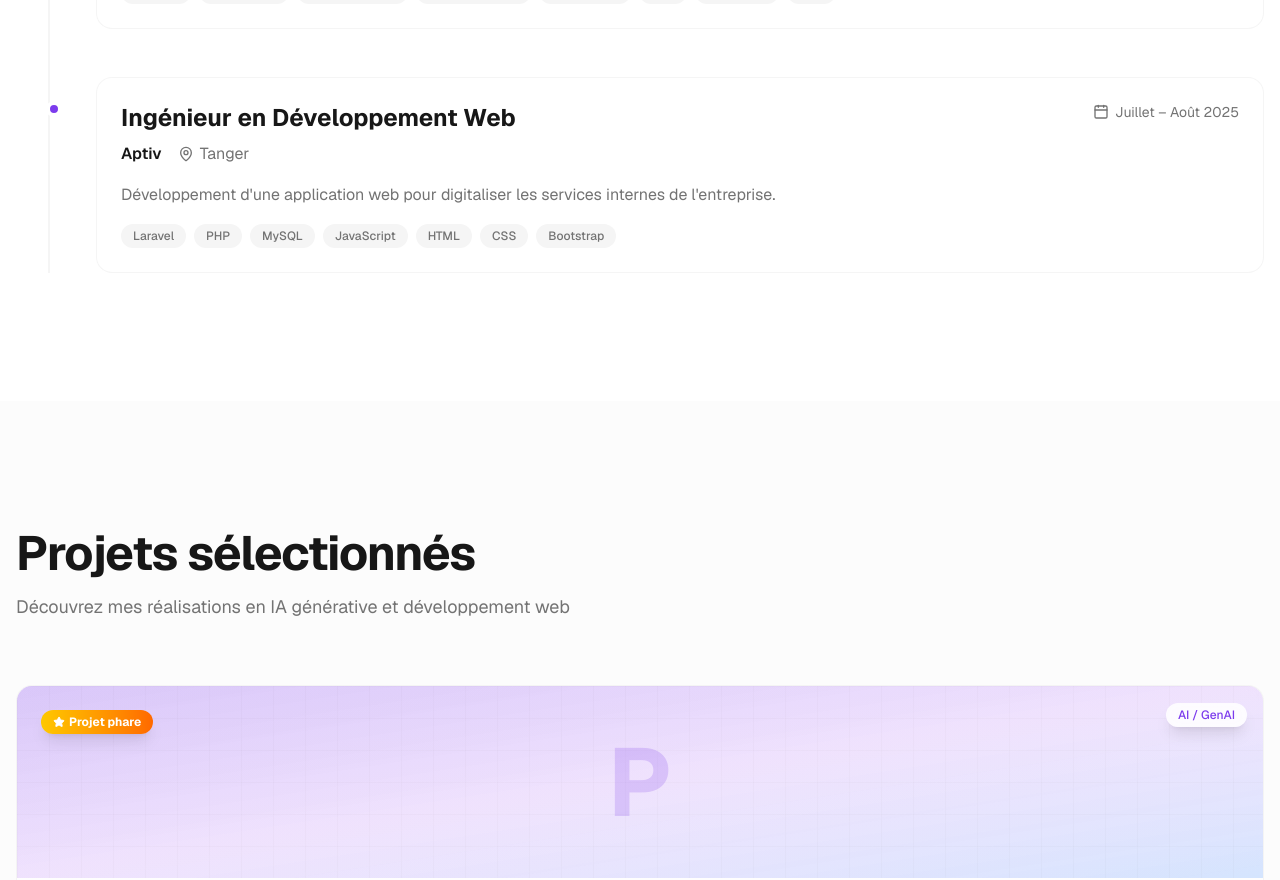
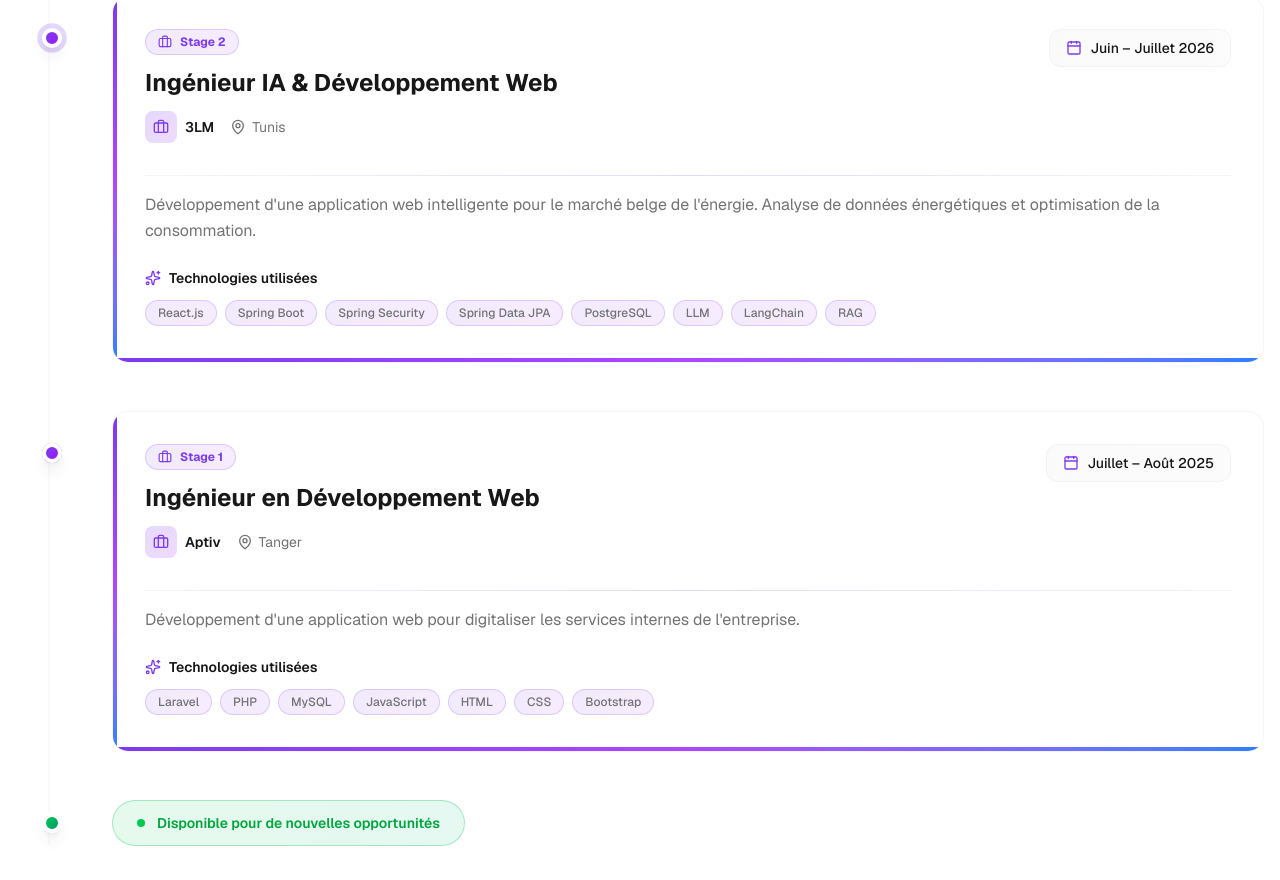
Before and after one commit to anasIRISI/portfolio, a Next.js app: page / in a window 1280 px wide. Shown: the part 4794-5674 px from the top of the page. Built offline with nearby package versions, Linux system fonts and the light colour scheme.

Commit message:
ajout de section Expériences

```diff
--- a/components/sections/experience.tsx
+++ b/components/sections/experience.tsx
@@ -1,75 +1,237 @@
 "use client";
 
-import { motion } from "framer-motion";
+import { motion, useScroll, useTransform } from "framer-motion";
 import { SectionContainer } from "@/components/ui/section-container";
 import { SectionHeading } from "@/components/ui/section-heading";
 import { Badge } from "@/components/ui/badge";
 import { experienceData } from "@/data/experience";
-import { MapPin, Calendar } from "lucide-react";
+import { MapPin, Calendar, Briefcase, ChevronRight, Sparkles } from "lucide-react";
+import { useRef } from "react";
 
 export function Experience() {
+  const containerRef = useRef<HTMLDivElement>(null);
+  const { scrollYProgress } = useScroll({
+    target: containerRef,
+    offset: ["start end", "end start"],
+  });
+
   return (
     <SectionContainer id="experience">
-      <SectionHeading>Expériences</SectionHeading>
+      <SectionHeading subtitle="Mon parcours professionnel en développement et intelligence artificielle">
+        Expériences professionnelles
+      </SectionHeading>
 
-      <div className="relative">
-        {/* Timeline line */}
-        <div className="absolute left-0 top-0 bottom-0 w-0.5 bg-border/40 hidden md:block md:left-8" />
+      <div ref={containerRef} className="relative">
+        {/* Timeline line verticale animée */}
+        <div className="absolute left-8 top-0 bottom-0 w-0.5 bg-border/20 hidden md:block" />
+        <motion.div
+          className="absolute left-8 top-0 w-0.5 bg-gradient-to-b from-primary via-purple-500 to-blue-500 hidden md:block origin-top"
+          style={{
+            scaleY: scrollYProgress,
+          }}
+        />
 
-        <div className="space-y-8 md:space-y-12">
+        <div className="space-y-12">
           {experienceData.map((exp, index) => (
             <motion.div
               key={exp.id}
-              initial={{ opacity: 0, y: 20 }}
-              whileInView={{ opacity: 1, y: 0 }}
+              initial={{ opacity: 0, x: -50 }}
+              whileInView={{ opacity: 1, x: 0 }}
+              viewport={{ once: true, margin: "-100px" }}
+              transition={{
+                duration: 0.5,
+                delay: index * 0.1,
+                type: "spring",
+                stiffness: 100,
+              }}
+              className="relative md:pl-24"
+            >
+              {/* Timeline dot avec pulse animation */}
+              <div className="absolute left-0 top-8 hidden md:block md:left-[1.625rem]">
+                <motion.div
+                  initial={{ scale: 0 }}
+                  whileInView={{ scale: 1 }}
                   viewport={{ once: true }}
-              transition={{ duration: 0.5, delay: index * 0.1 }}
-              className="relative md:pl-20"
+                  transition={{ delay: index * 0.1 + 0.2, type: "spring" }}
+                  className="relative"
                 >
-              {/* Timeline dot */}
-              <div className="absolute left-0 top-6 hidden md:block md:left-[1.875rem]">
-                <div className="h-4 w-4 rounded-full border-4 border-background bg-primary" />
+                  {/* Pulse effect */}
+                  <motion.div
+                    animate={{
+                      scale: [1, 1.8, 1],
+                      opacity: [0.5, 0, 0.5],
+                    }}
+                    transition={{
+                      duration: 2,
+                      repeat: Infinity,
+                      delay: index * 0.5,
+                    }}
+                    className="absolute inset-0 rounded-full bg-primary"
+                  />
+
+                  {/* Dot principal */}
+                  <div className="relative h-5 w-5 rounded-full border-4 border-background bg-gradient-to-br from-primary to-purple-600 shadow-lg" />
+                </motion.div>
               </div>
 
-              {/* Content Card */}
-              <div className="group rounded-2xl border border-border/40 bg-background/50 backdrop-blur-sm p-6 transition-all hover:border-border hover:shadow-lg">
-                <div className="flex flex-col sm:flex-row sm:items-start sm:justify-between gap-4 mb-4">
-                  <div>
-                    <h3 className="text-2xl font-bold mb-2">{exp.position}</h3>
-                    <div className="flex flex-wrap items-center gap-x-4 gap-y-2 text-muted-foreground">
-                      <div className="flex items-center gap-2">
-                        <span className="font-semibold text-foreground">
-                          {exp.company}
+              {/* Content Card moderne */}
+              <motion.div
+                whileHover={{ y: -8, scale: 1.01 }}
+                transition={{ duration: 0.3 }}
+                className="group relative rounded-2xl border border-border/40 bg-background/50 backdrop-blur-sm overflow-hidden transition-all hover:border-primary/30 hover:shadow-2xl"
+              >
+                {/* Gradient animé en background */}
+                <div className="absolute inset-0 bg-gradient-to-br from-primary/5 via-purple-500/5 to-blue-500/5 opacity-0 group-hover:opacity-100 transition-opacity duration-500" />
+
+                {/* Barre de couleur sur le côté */}
+                <div className="absolute left-0 top-0 bottom-0 w-1 bg-gradient-to-b from-primary via-purple-500 to-blue-500" />
+
+                {/* Content */}
+                <div className="relative p-6 lg:p-8">
+                  {/* Header */}
+                  <div className="flex flex-col lg:flex-row lg:items-start lg:justify-between gap-4 mb-4">
+                    <div className="flex-1">
+                      {/* Badge numéro d'expérience */}
+                      <motion.div
+                        initial={{ opacity: 0, scale: 0.5 }}
+                        whileInView={{ opacity: 1, scale: 1 }}
+                        viewport={{ once: true }}
+                        transition={{ delay: index * 0.1 + 0.3 }}
+                        className="inline-flex items-center gap-2 mb-3"
+                      >
+                        <div className="flex items-center gap-2 px-3 py-1 rounded-full bg-gradient-to-r from-primary/10 to-purple-500/10 border border-primary/20">
+                          <Briefcase className="w-3.5 h-3.5 text-primary" />
+                          <span className="text-xs font-bold text-primary">
+                            Stage {experienceData.length - index}
                           </span>
                         </div>
-                      <div className="flex items-center gap-1.5">
+                      </motion.div>
+
+                      {/* Titre du poste */}
+                      <h3 className="text-2xl font-bold mb-3 group-hover:text-primary transition-colors">
+                        {exp.position}
+                      </h3>
+
+                      {/* Entreprise et localisation */}
+                      <div className="flex flex-wrap items-center gap-4 text-sm mb-4">
+                        <motion.div
+                          whileHover={{ x: 4 }}
+                          className="flex items-center gap-2 text-foreground font-semibold"
+                        >
+                          <div className="h-8 w-8 rounded-lg bg-gradient-to-br from-primary/20 to-purple-500/20 flex items-center justify-center">
+                            <Briefcase className="h-4 w-4 text-primary" />
+                          </div>
+                          {exp.company}
+                        </motion.div>
+
+                        <div className="flex items-center gap-1.5 text-muted-foreground">
                           <MapPin className="h-4 w-4" />
-                        <span>{exp.location}</span>
+                          {exp.location}
                         </div>
                       </div>
                     </div>
-                  <div className="flex items-center gap-1.5 text-sm text-muted-foreground shrink-0">
-                    <Calendar className="h-4 w-4" />
-                    {exp.period}
-                  </div>
+
+                    {/* Période */}
+                    <motion.div
+                      whileHover={{ scale: 1.05 }}
+                      className="inline-flex items-center gap-2 px-4 py-2 rounded-xl bg-gradient-to-r from-muted/50 to-muted/30 border border-border/40 shrink-0"
+                    >
+                      <Calendar className="h-4 w-4 text-primary" />
+                      <span className="text-sm font-medium">{exp.period}</span>
+                    </motion.div>
                   </div>
 
-                <p className="text-muted-foreground mb-4 leading-relaxed">
+                  {/* Séparateur */}
+                  <div className="h-px bg-gradient-to-r from-border/40 via-primary/20 to-border/40 mb-4" />
+
+                  {/* Description */}
+                  <p className="text-muted-foreground leading-relaxed mb-6">
                     {exp.description}
                   </p>
 
+                  {/* Technologies avec animations */}
+                  <div>
+                    <div className="flex items-center gap-2 mb-3">
+                      <Sparkles className="w-4 h-4 text-primary" />
+                      <span className="text-sm font-semibold">Technologies utilisées</span>
+                    </div>
                     <div className="flex flex-wrap gap-2">
-                  {exp.technologies.map((tech) => (
-                    <Badge key={tech} variant="secondary">
-                      {tech}
+                      {exp.technologies.map((tech, techIndex) => (
+                        <motion.div
+                          key={tech}
+                          initial={{ opacity: 0, scale: 0.5 }}
+                          whileInView={{ opacity: 1, scale: 1 }}
+                          viewport={{ once: true }}
+                          transition={{
+                            delay: index * 0.1 + techIndex * 0.03,
+                            type: "spring",
+                            stiffness: 200,
+                          }}
+                          whileHover={{ scale: 1.1, y: -2 }}
+                        >
+                          <Badge
+                            variant="secondary"
+                            className="relative bg-gradient-to-r from-primary/10 to-purple-500/10 border border-primary/20 hover:border-primary/40 hover:bg-primary/20 transition-all cursor-default group/badge"
+                          >
+                            <span className="relative z-10">{tech}</span>
+                            <motion.div
+                              className="absolute inset-0 bg-gradient-to-r from-primary/20 to-purple-500/20 rounded-full opacity-0 group-hover/badge:opacity-100 transition-opacity"
+                            />
                           </Badge>
-                  ))}
-                </div>
-              </div>
                         </motion.div>
                       ))}
                     </div>
                   </div>
+                </div>
+
+                {/* Hover indicator en bas */}
+                <motion.div
+                  initial={{ scaleX: 0 }}
+                  whileInView={{ scaleX: 1 }}
+                  viewport={{ once: true }}
+                  transition={{ delay: index * 0.1 + 0.4, duration: 0.6 }}
+                  className="h-1 bg-gradient-to-r from-primary via-purple-500 to-blue-500 origin-left"
+                />
+              </motion.div>
+            </motion.div>
+          ))}
+        </div>
+
+        {/* Badge de fin de timeline */}
+        <motion.div
+          initial={{ opacity: 0, scale: 0 }}
+          whileInView={{ opacity: 1, scale: 1 }}
+          viewport={{ once: true }}
+          transition={{ delay: 0.5, type: "spring" }}
+          className="relative md:pl-24 mt-12"
+        >
+          <div className="absolute left-0 top-1/2 -translate-y-1/2 hidden md:block md:left-[1.625rem]">
+            <div className="relative h-5 w-5 rounded-full border-4 border-background bg-gradient-to-br from-green-500 to-emerald-600 shadow-lg">
+              <motion.div
+                animate={{
+                  scale: [1, 1.5, 1],
+                  opacity: [0.5, 0, 0.5],
+                }}
+                transition={{
+                  duration: 2,
+                  repeat: Infinity,
+                }}
+                className="absolute inset-0 rounded-full bg-green-500"
+              />
+            </div>
+          </div>
+
+          <div className="inline-flex items-center gap-3 px-6 py-3 rounded-full bg-gradient-to-r from-green-500/10 to-emerald-500/10 border border-green-500/30">
+            <div className="relative flex h-2 w-2">
+              <span className="animate-ping absolute inline-flex h-full w-full rounded-full bg-green-400 opacity-75"></span>
+              <span className="relative inline-flex rounded-full h-2 w-2 bg-green-500"></span>
+            </div>
+            <span className="text-sm font-semibold text-green-600 dark:text-green-400">
+              Disponible pour de nouvelles opportunités
+            </span>
+          </div>
+        </motion.div>
+      </div>
     </SectionContainer>
   );
 }
```
Lines whose indentation alone changed are shown as unchanged.
